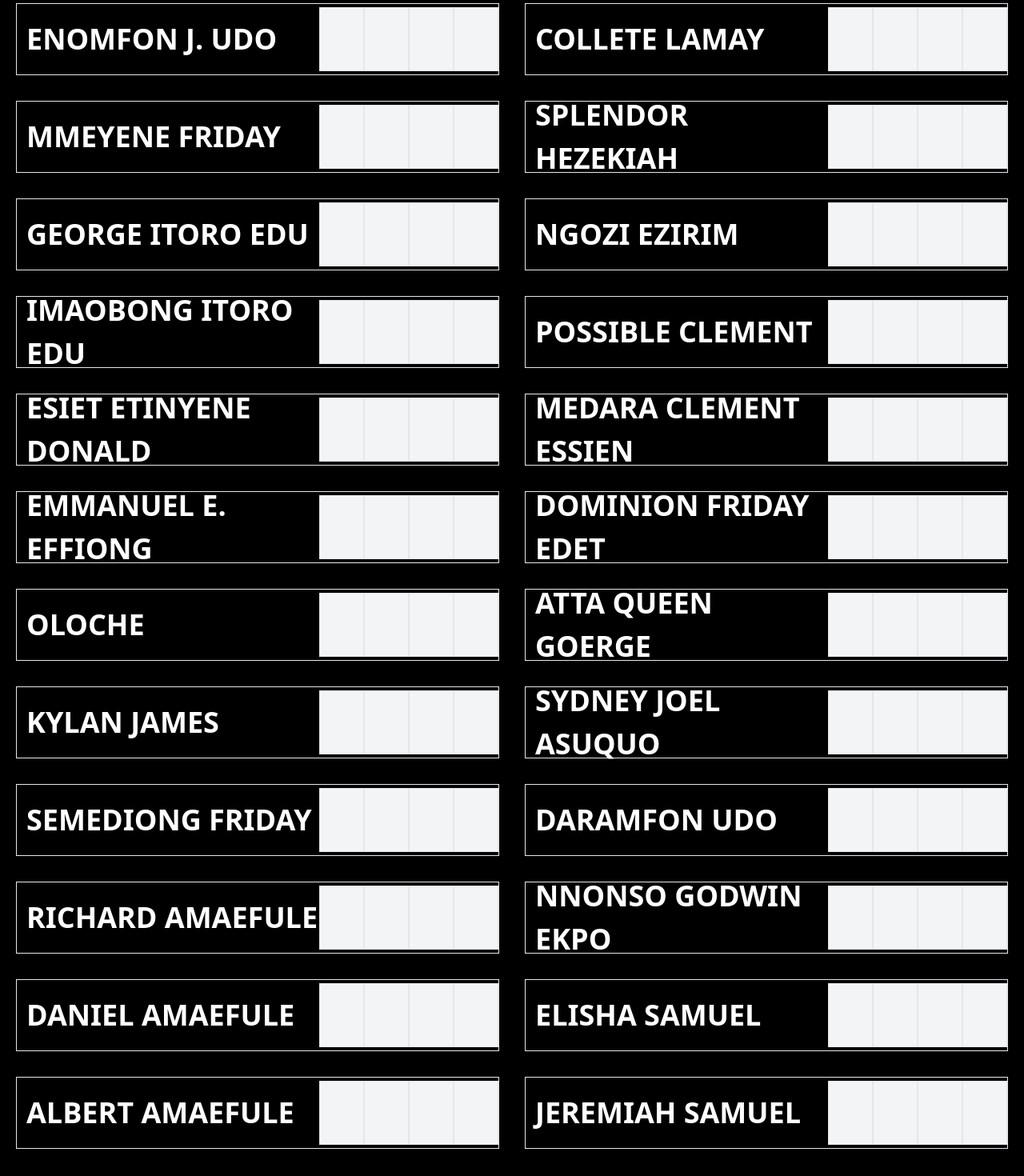
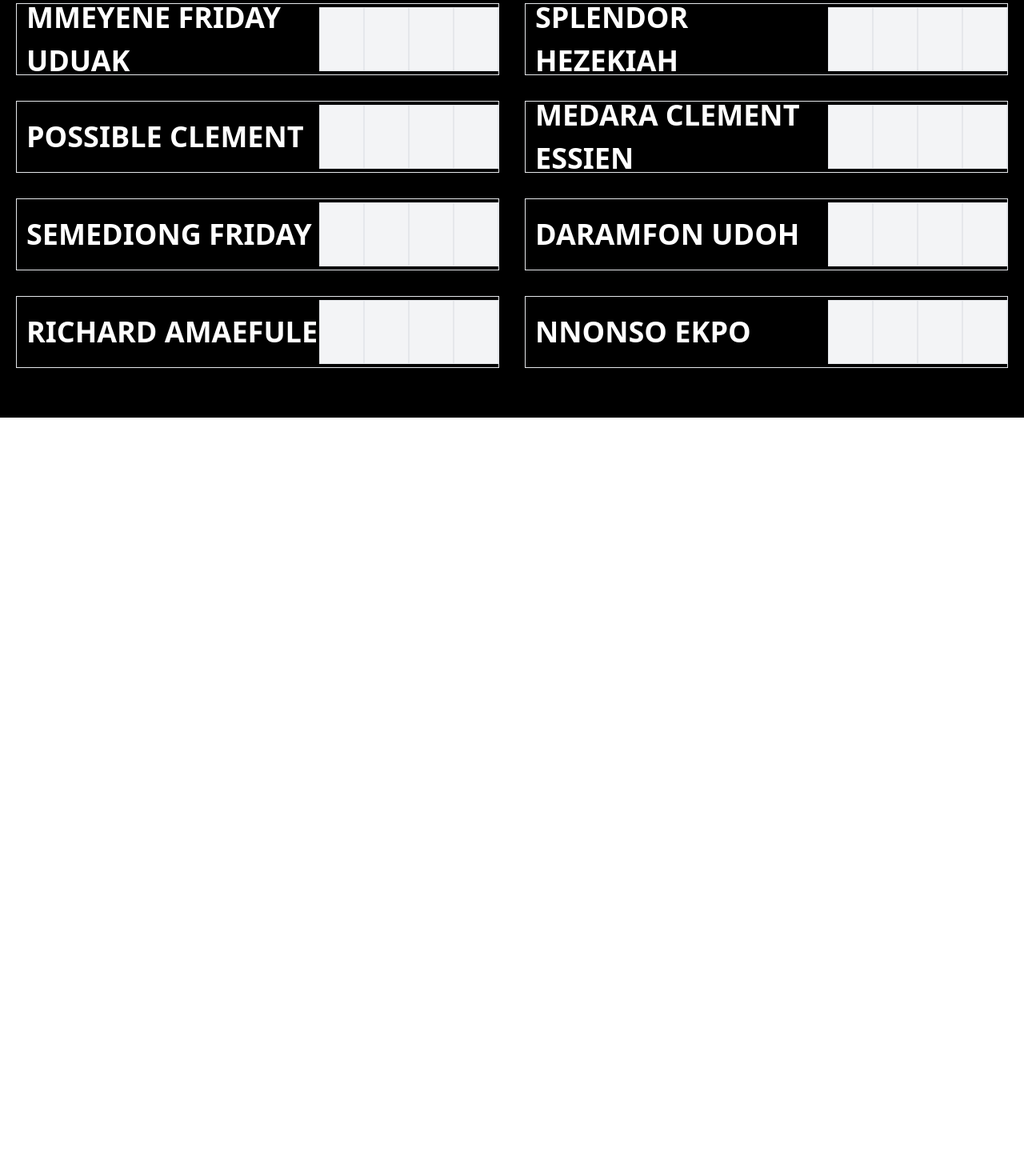
Before and after one commit to codes001/quiz-app, a React (Create React App) app: page /first in a window 1280 px wide. Shown: the part 278-1748 px from the top of the page at 80% size. After the commit the page ends 800 px from the top, so only its background shows below. Built offline with nearby package versions, Linux system fonts and the light colour scheme.

Commit message:
update names for round 2

```diff
--- a/src/data.js
+++ b/src/data.js
@@ -2,65 +2,47 @@ const data = {
   first: {
     title: "Ages 6-10",
     participants: [
-      "Atta Emmanuel George",
       "Victor Ajunwa",
-      "Enomfon J. Udo",
-      "Collete Lamay",
-      "Mmeyene Friday",
+      "Daniel Alex",
+      "Mmeyene Friday Uduak",
       "Splendor Hezekiah",
-      "George Itoro Edu",
-      "Ngozi Ezirim",
-      "Imaobong Itoro Edu",
       "Possible Clement",
-      "Esiet Etinyene Donald",
       "Medara Clement Essien",
-      "Emmanuel E. Effiong",
-      "Dominion Friday Edet",
-      "Oloche",
-      "Atta Queen Goerge",
-      "Kylan James",
-      "Sydney Joel Asuquo",
       "Semediong Friday",
-      "Daramfon Udo",
+      "Daramfon Udoh",
       "Richard Amaefule",
-      "Nnonso Godwin Ekpo",
-      "Daniel Amaefule",
-      "Elisha Samuel",
-      "Albert Amaefule",
-      "Jeremiah Samuel"
-    ],
+      "Nnonso Ekpo"
+    ]
+  ,
   },
   second: {
     title: "Ages 11-15",
     participants:  [
       "Prince Ojeh",
-      "Etimbuk James",
       "Ekemini Friday",
-      "Kelvin Emediong James",
+      "Kelvin James",
       "Faith Ojeh",
-      "Effiong Mmeyene Moses",
+      "Effiong Meyene Moses",
       "Gideon Friday",
       "Solomon Anwana",
-      "Ekom James",
-      "Goodluck Friday",
-      "Rejoice Ene Joseph",
-      "Eze O. Chidinma",
-      "Edith Icha Moses",
-      "Etieno-Abasi Itoro Edu",
-      "Nnamma Akpan",
-      "Rebecca Etim",
-      "Chioma Chukwu"
-    ],
+      "Gift iduh Mark",
+      "Chioma Chukwu",
+      "Emediong Asuquo",
+      "Etieno_Abasi Itoro Edu"
+    ]
+  ,
   },
   third: {
     title: "Ages 16-25",
-    participants: [
+    participants:  [
       "Effiong Mary Iyanam",
       "Gideon E. Jonah",
-      "Ohiri Goodluck",
-      "Benita Okereke",
-      "Prince Okwong"
-    ],
+      "Ohiri Goodluck Ugochukwu",
+      "Eze Chidinma",
+      "Prince Okwong",
+      "Vereto Praise"
+    ]
+  ,
   }
 };
 
```
